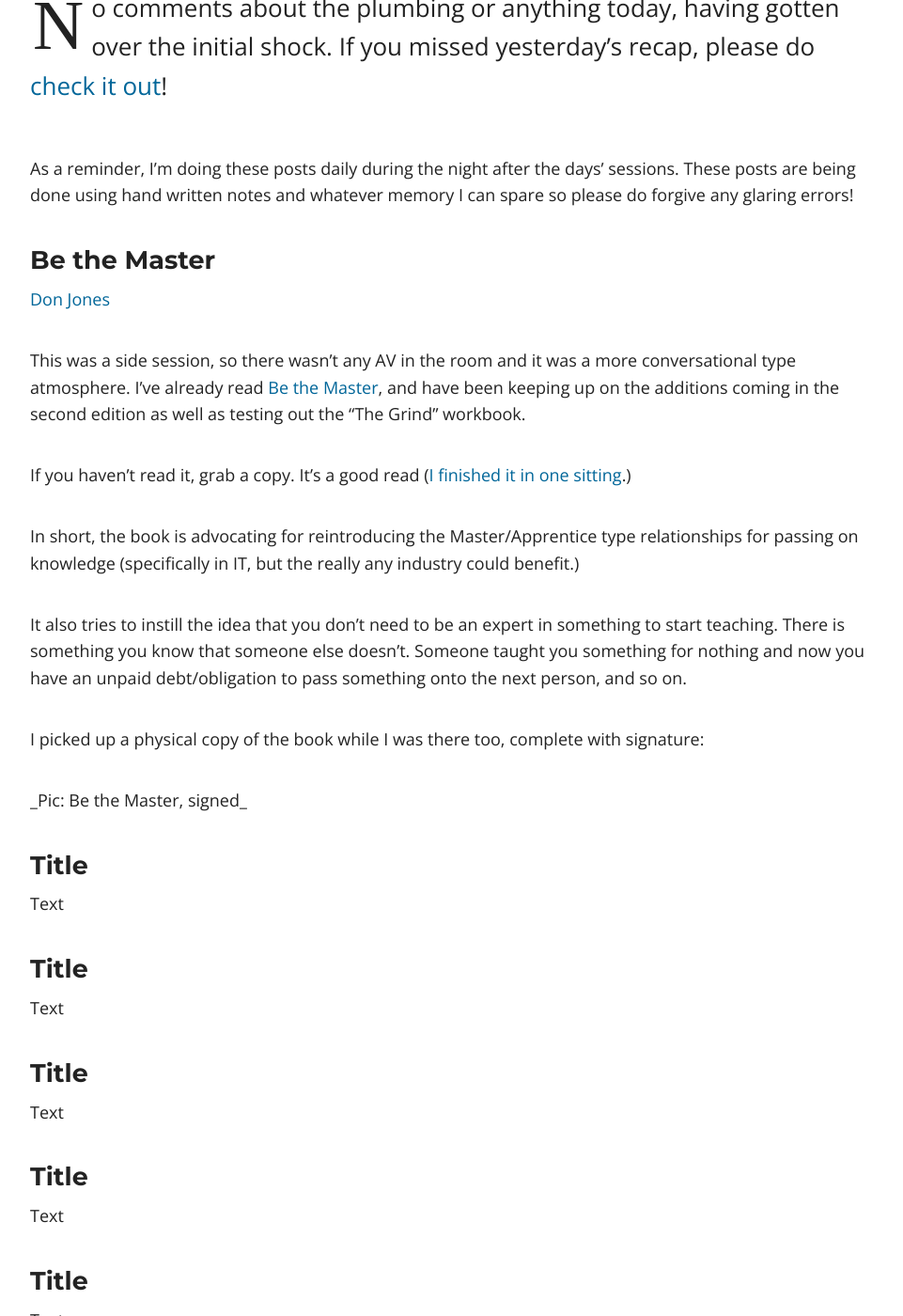
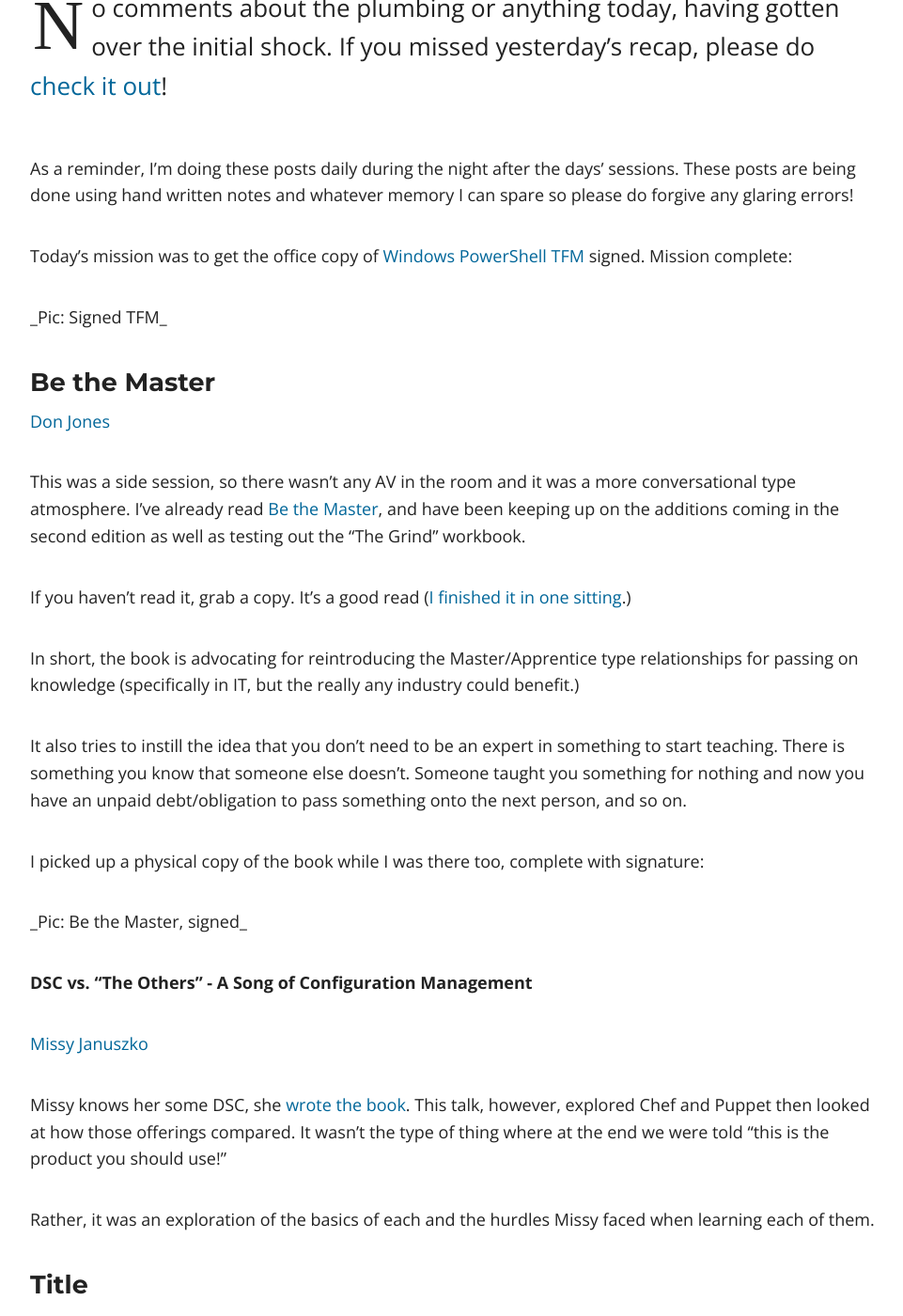
Before and after one commit to Windos/windos.github.io, a Jekyll site: the page built from _posts/2018-04-10-summit2018-day2.md, in a window 1280 px wide and 1400 px high, scrolled down 706 px. Shown: the whole window at 94% size, without its empty margins (158-1119 px from the left). Built offline with Jekyll 4.4.1, drawn with Linux system fonts in a browser that asks for light colours; nearby versions of some CDN libraries; some web fonts are replaced; our own code applies the rules of GitHub Pages for plain Markdown files; comment, search, counter and statistics services are not loaded.

Commit message:
Start of DSC post

```diff
--- a/_posts/2018-04-10-summit2018-day2.md
+++ b/_posts/2018-04-10-summit2018-day2.md
@@ -10,6 +10,12 @@ out](https://king.geek.nz/2018/04/10/summit2018-day1/)!
 As a reminder, I’m doing these posts daily during the night after the days’
 sessions. These posts are being done using hand written notes and whatever
 memory I can spare so please do forgive any glaring errors!
+
+Today’s mission was to get the office copy of [Windows PowerShell
+TFM](https://www.amazon.com/Windows-PowerShell-v1-0-TFM-2nd/dp/0977659763)
+signed. Mission complete:
+
+\_Pic: Signed TFM\_
 
 ### Be the Master
 
@@ -38,9 +44,17 @@ signature:
 
 \_Pic: Be the Master, signed\_
 
-### Title
+**DSC vs. "The Others" - A Song of Configuration Management**
 
-Text
+[Missy Januszko](https://twitter.com/majst32)
+
+Missy knows her some DSC, she [wrote the
+book](https://leanpub.com/the-dsc-book). This talk, however, explored Chef and
+Puppet then looked at how those offerings compared. It wasn’t the type of thing
+where at the end we were told “this is the product you should use!”
+
+Rather, it was an exploration of the basics of each and the hurdles Missy faced
+when learning each of them.
 
 ### Title
 
```
